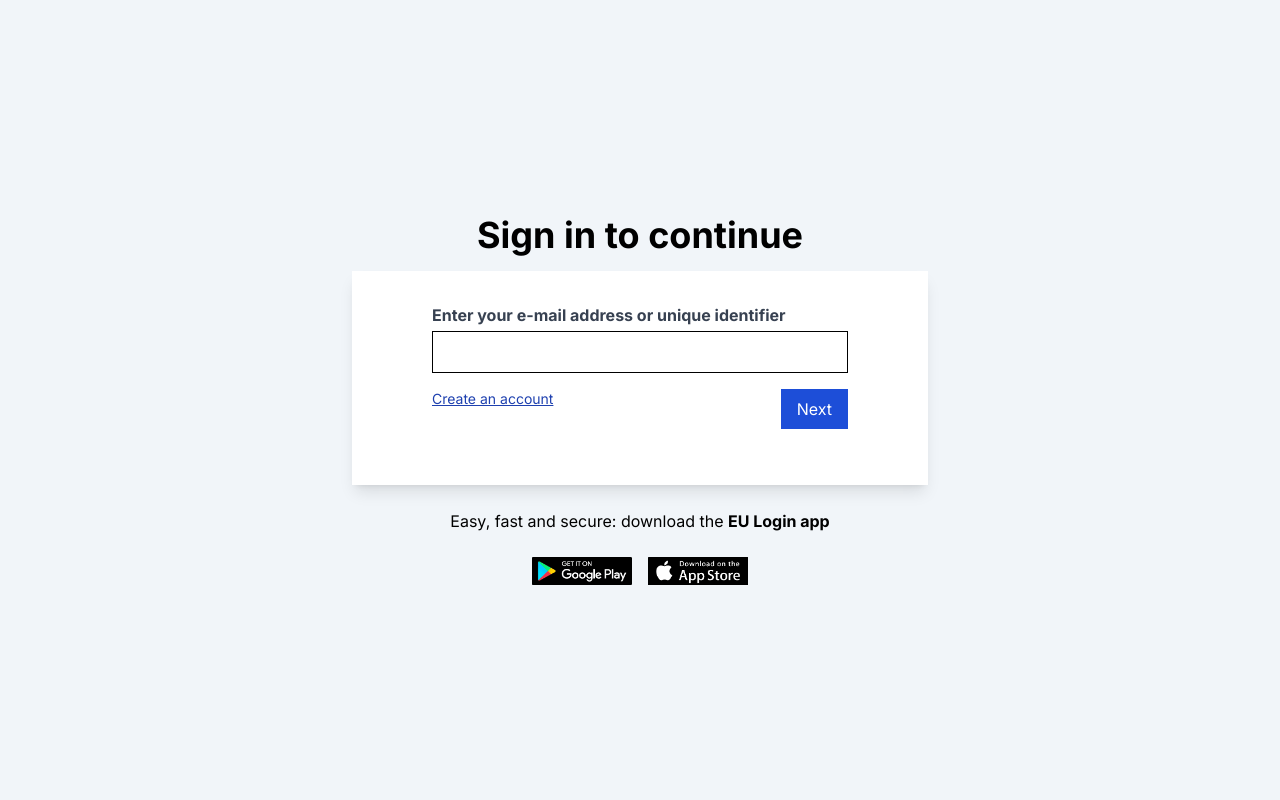
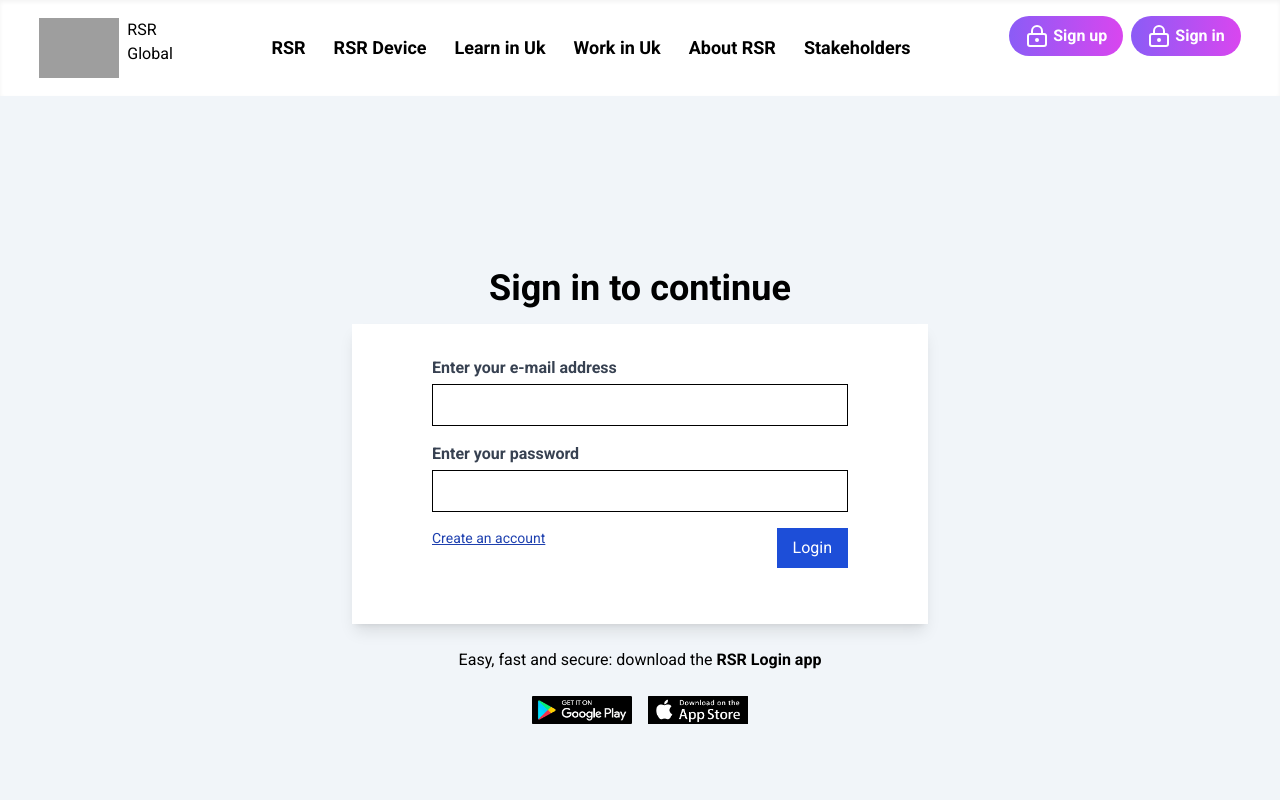
Before and after one commit to karthik1704/rsr-global-cv, a Next.js app: page /login in a window 1280 px wide. Shown: the top 800 px of the page. Built offline with nearby package versions, Linux system fonts and the light colour scheme; grey boxes are pictures that could not be loaded.

Commit message:
new changes

```diff
--- a/app/Pdf/page.tsx
+++ b/app/Pdf/page.tsx
@@ -25,7 +25,7 @@ import Skills from "src/components/Articles/Skills";
 // import { Footer } from 'src/components/Footer/Footer';
 // import { Header } from 'src/components/Header/Header';
 
-const Page: React.FC<PageProps> = () => {
+const Page = () => {
   return (
     <>
       <Header />
--- /dev/null
+++ b/app/constants.ts
@@ -0,0 +1 @@
+export const API_URL = 'http://localhost:8000';
--- a/app/layout.tsx
+++ b/app/layout.tsx
@@ -1,11 +1,19 @@
 import type { Metadata } from "next";
-import { Inter } from "next/font/google";
+import { Inter , Roboto} from "next/font/google";
 import "./globals.css";
+import Navbar from "@/components/navbar";
+import Footer from "@/components/footer";
 
 const inter = Inter({ subsets: ["latin"] });
-
+export const roboto = Roboto({
+  weight: ["400", "700"],
+  style: ["normal", "italic"],
+  subsets: ["latin"],
+  display: "swap",
+  variable: "--font-roboto",
+});
 export const metadata: Metadata = {
-  title: "Create Next App",
+  title: "RSR Global CV",
   description: "Generated by create next app",
 };
 
@@ -16,7 +24,11 @@ export default function RootLayout({
 }>) {
   return (
     <html lang="en">
-      <body className={inter.className}>{children}</body>
+      <body className={roboto.className}>
+        <Navbar />
+        {children}
+        <Footer />
+      </body>
     </html>
   );
 }
--- a/app/login/loginform.tsx
+++ b/app/login/login-form.tsx
@@ -1,4 +1,3 @@
-import { Facebook, Globe, Linkedin } from "lucide-react";
 import Image from "next/image";
 import img1 from "@/public/google-play-img-1.png";
 import img2 from "@/public/app-store-img-1.png";
@@ -14,10 +13,21 @@ const LoginForm = () => {
           <form>
             <div className="mb-4 mx-12">
               <label className="block text-gray-700 font-bold">
-                Enter your e-mail address or unique identifier
+                Enter your e-mail address
               </label>
               <input
                 type="text"
+                name="username"
+                className="border border-black px-3 py-2 mt-1 block w-full"
+              />
+            </div>
+            <div className="mb-4 mx-12">
+              <label className="block text-gray-700 font-bold">
+                Enter your password
+              </label>
+              <input
+                type="password"
+                name="password"
                 className="border border-black px-3 py-2 mt-1 block w-full"
               />
             </div>
@@ -30,15 +40,18 @@ const LoginForm = () => {
             >
               Create an account
             </a>
-            <button className="bg-blue-700 text-white py-2 px-4 hover:bg-blue-950 mx-12 mb-6">
-              Next
+            <button
+              type="submit"
+              className="bg-blue-700 text-white py-2 px-4 hover:bg-blue-950 mx-12 mb-6"
+            >
+              Login
             </button>
           </div>
         </div>
 
         <p className="text-left m-6">
           Easy, fast and secure: download the{" "}
-          <span className="font-bold">EU Login app</span>
+          <span className="font-bold">RSR Login app</span>
         </p>
 
         <ul className="flex">
--- a/app/page.tsx
+++ b/app/page.tsx
@@ -1,6 +1,5 @@
 import Image from "next/image";
 import Link from "next/link";
-import Navbar from "@/components/navbar";
 import Header from "@/components/header";
 import {
   ChevronRight,
@@ -13,12 +12,11 @@ import {
   Newspaper,
   Timer,
 } from "lucide-react";
-import Footer from "@/components/footer";
 
 export default function Home() {
   return (
     <main className="flex min-h-screen  items-center flex-col">
-      <Navbar />
+
       <Header/>
 
       {/* <section className="w-3/5 flex flex-col justify-center gap-10 my-7">
@@ -260,7 +258,6 @@ export default function Home() {
         </div>
       </section>
 
-      <Footer/>
     </main>
   );
 }
--- a/app/signup/page.tsx
+++ b/app/signup/page.tsx
@@ -1,4 +1,4 @@
-import SignUp from "./signup";
+import SignUp from "./signup-form";
 
 const SignUpPage = () => {
   return (
--- a/app/signup/signup.tsx
+++ b/app/signup/signup-form.tsx
@@ -11,31 +11,55 @@ import {
 
 const SignUp = () => {
   return (
-    <>
-      <div className=" min-h-screen flex flex-col justify-center items-center bg-slate-100">
-      <h1 className="text-4xl font-bold mb-4 text-center ">Create an account</h1>
+      <div className="mt-4 mb-4 min-h-screen flex flex-col justify-center items-center bg-slate-100">
+        <h1 className="text-4xl font-bold mb-4 text-center ">
+          Create an account
+        </h1>
         <div className="max-w-xl w-full p-8 bg-white shadow-lg">
-        <a href="#" className="text-blue-800 hover:text-blue-950 underline text-sm mx-12 mb-6">Help for external users</a>
+          {/* <a
+            href="#"
+            className="text-blue-800 hover:text-blue-950 underline text-sm mx-12 mb-6"
+          >
+            Help for external users
+          </a> */}
           <form>
             <div className="mb-4 mx-12">
-              <label className="block text-gray-700 font-bold">First Name</label>
-              <input type="text" className="border border-black px-3 py-2 mt-1 block w-full"/>
+              <label className="block text-gray-700 font-bold">
+                First Name
+              </label>
+              <input
+                type="text"
+                className="border border-black px-3 py-2 mt-1 block w-full"
+              />
             </div>
             <div className="mb-4 mx-12">
               <label className="block text-gray-700 font-bold">Last Name</label>
-              <input type="text" className="border border-black px-3 py-2 mt-1 block w-full"/>
+              <input
+                type="text"
+                className="border border-black px-3 py-2 mt-1 block w-full"
+              />
             </div>
             <div className="mb-4 mx-12">
               <label className="block text-gray-700 font-bold">E-mail</label>
-              <input type="text" className="border border-black px-3 py-2 mt-1 block w-full"/>
+              <input
+                type="text"
+                className="border border-black px-3 py-2 mt-1 block w-full"
+              />
             </div>
             <div className="mb-4 mx-12">
-              <label className="block text-gray-700 font-bold">Confirm e-mail</label>
-              <input type="text" className="border border-black px-3 py-2 mt-1 block w-full"/>
+              <label className="block text-gray-700 font-bold">
+                Confirm e-mail
+              </label>
+              <input
+                type="text"
+                className="border border-black px-3 py-2 mt-1 block w-full"
+              />
             </div>
 
-            <div className="mb-4 mx-12">
-            <label className="block text-gray-700 font-bold">E-mail language</label>
+            {/* <div className="mb-4 mx-12">
+              <label className="block text-gray-700 font-bold">
+                E-mail language
+              </label>
               <Select>
                 <SelectTrigger className=" border-black w-[418px] rounded-none">
                   <SelectValue placeholder="Select a language" />
@@ -50,7 +74,7 @@ const SignUp = () => {
                   </SelectGroup>
                 </SelectContent>
               </Select>
-            </div>
+            </div> */}
 
             <div className="flex items-center space-x-2 px-3 mb-4 mx-10">
               <Checkbox id="terms" />
@@ -58,7 +82,11 @@ const SignUp = () => {
                 htmlFor="terms"
                 className="text-sm font-medium leading-none peer-disabled:cursor-not-allowed peer-disabled:opacity-70"
               >
-       By checking this box, you acknowledge that you have read and understood the <span className="underline text-blue-800 hover:text-blue-950">privacy statement</span>
+                By checking this box, you acknowledge that you have read and
+                understood the{" "}
+                <span className="underline text-blue-800 hover:text-blue-950">
+                  privacy statement
+                </span>
               </label>
             </div>
 
@@ -79,7 +107,6 @@ const SignUp = () => {
           </form>
         </div>
       </div>
-    </>
   );
 };
 
--- a/tailwind.config.ts
+++ b/tailwind.config.ts
@@ -1,4 +1,5 @@
 import type { Config } from "tailwindcss"
+import { fontFamily } from "tailwindcss/defaultTheme";
 
 const config = {
   darkMode: ["class"],
@@ -18,6 +19,9 @@ const config = {
       },
     },
     extend: {
+      fontFamily: {
+        sans: ["var(--font-sans)", ...fontFamily.sans],
+      },
       colors: {
         border: "hsl(var(--border))",
         input: "hsl(var(--input))",
```
Also changed, not shown: app/login/page.tsx (+9 -9 lines). Lines whose indentation alone changed are shown as unchanged.
